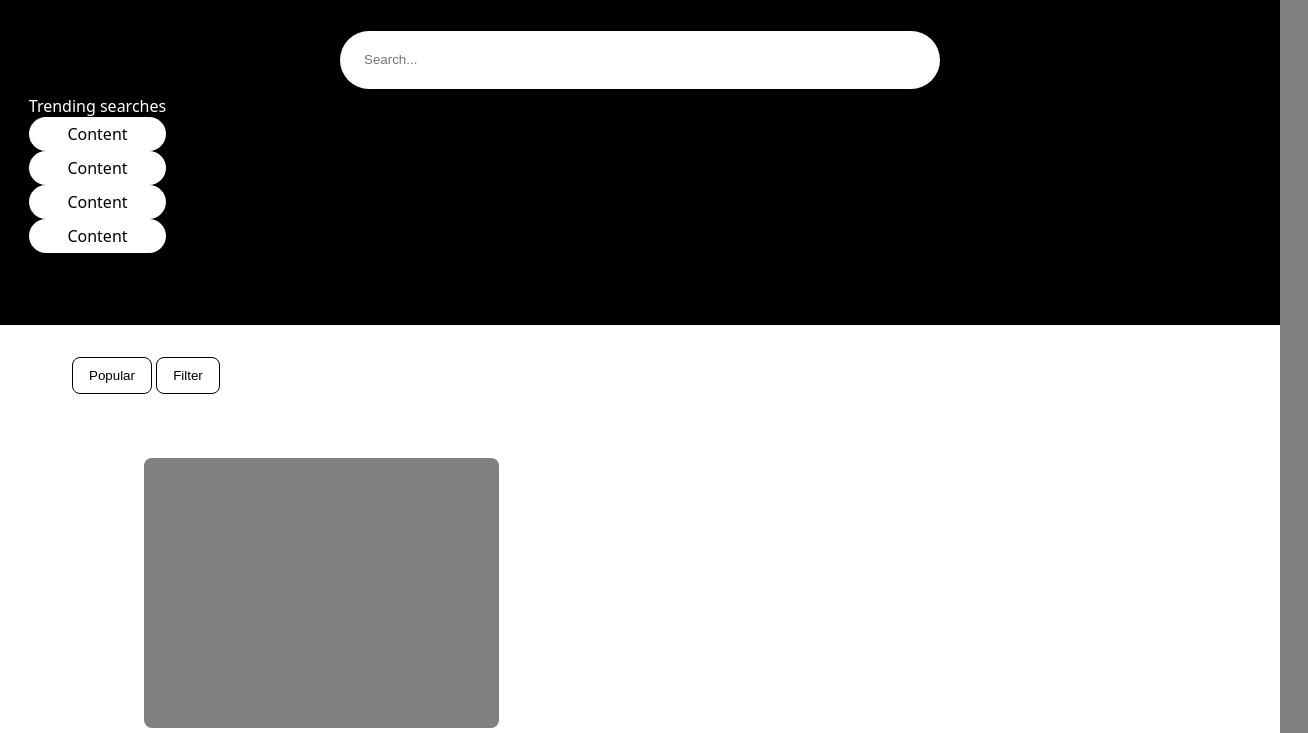
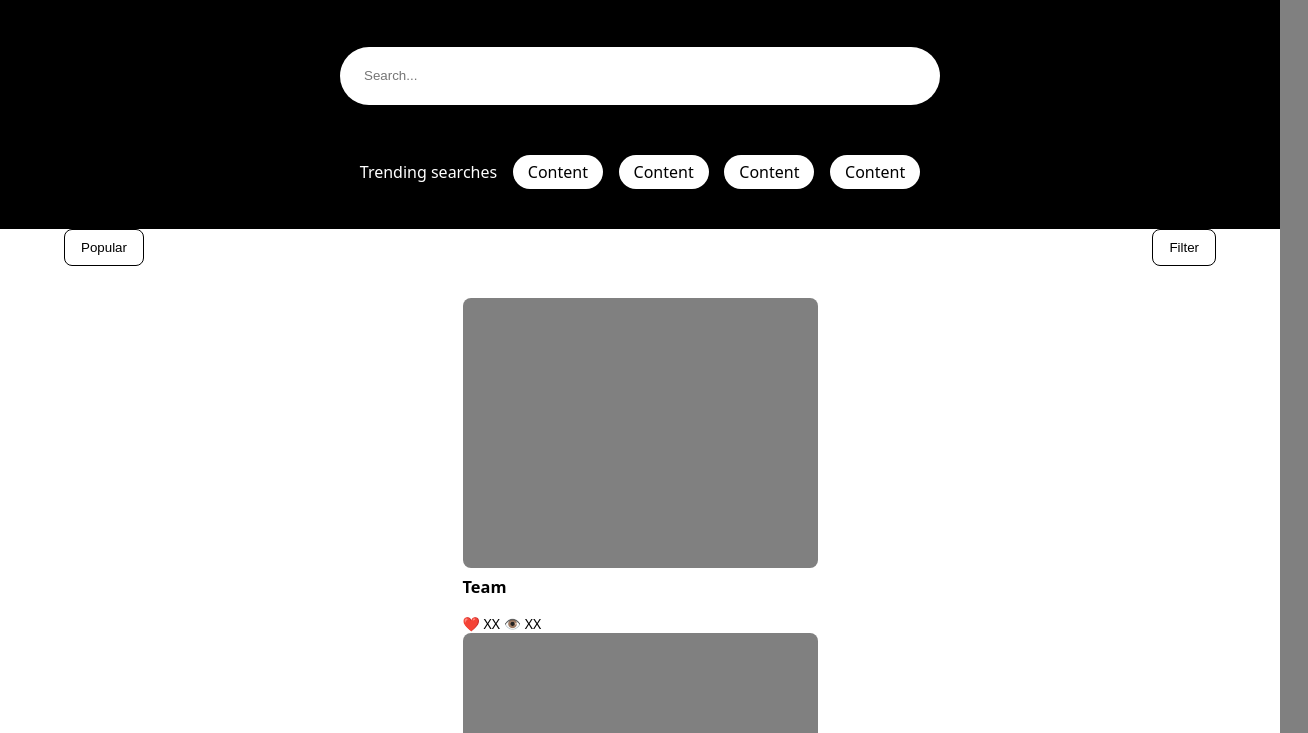
Before and after one commit to HakimAlh/flexbox-lab, a plain HTML site: page index.html in a window 1280 px wide. Shown: the part 186-919 px from the top of the page, 1308 px wide, since content can reach past the window. Drawn offline with Linux system fonts and the light colour scheme.

Commit message:
HW Update

```diff
--- a/css/style.css
+++ b/css/style.css
@@ -18,10 +18,12 @@
   }
 
   section {
-    height: 460px;
-    background-color: black;
+    /* height: 460px; */
+    padding: 40px 0;
+    background-color: rgb(0, 0, 0);
     color: white;
-    padding: 24px 72px;
+
+    /* align-items: center; */
   }
 
   h1,
@@ -77,17 +79,6 @@
     margin-top: 8px;
   }
 
-  #subnav {
-    padding: 32px 72px 0;
-    background-color: white;
-  }
-
-  #subnav button {
-    border-radius: 8px;
-    padding: 10px 16px;
-    border: 1px solid black;
-    background-color: white;
-  }
 
   #trending p {
     background-color: white;
@@ -128,14 +119,17 @@ align-items: center;
 
 .trending-parent {
   display: flex;
-  flex-direction: row;
-  padding: 5%;
-  text-align: center;
-  margin: -100px;
+  width: 100vw;
+  justify-content: center;
+  /* flex-direction: row; */
+  /* text-align: center; */
   }
-  .trending {
+  #trending {
     display: flex;
-    flex-direction: row;
+    width: 45%;
+    justify-content: space-around;
+    align-items: center;
+    /* flex-direction: row; */
   }
   .input-parent {
 display: flex;
@@ -144,16 +138,35 @@ margin: 50px;
 padding: auto;
 }
 .subnav-parent {
-  justify-content: space-around;
-  align-items: center;
+  display: flex;
+  justify-content: center;
+  width: 100vw;
+  background-color: white;
+}
+#subnav {
+  width: 90%;
+  display: flex;
+  justify-content: space-between;
+  /* padding: 32px 72px 0; */
+  background-color: rgb(255, 255, 255);
+}
+
+#subnav button {
+  border-radius: 8px;
+  padding: 10px 16px;
+  border: 1px solid black;
+  background-color: white;
 }
 .main-parent {
-  display: flex;
-justify-content: flex-start;
+  display:flex;
+  flex-direction: column;
+  align-items: center;
+  /* background-color: aqua; */
+
+  /* display: flex; */
+  /* justify-content: flex-start; */
 }
-.article-parent {
-  display: flex;
-}
+
 
 p {
   flex-direction: row;
--- a/index.html
+++ b/index.html
@@ -50,8 +50,6 @@
       </div>
     </div>
       <main class="main-parent">
-      <main>
-        <article class="card-parent">
         <article class="card">
           <div class="img-placeholder"></div>
           <div class="card-footer">
@@ -73,7 +71,7 @@
             <p>❤️ XX 👁️ XX</p>
           </div>
         </article>
-      </article>
+
         <article class="card">
           <div class="img-placeholder"></div>
           <div class="card-footer">
@@ -110,6 +108,6 @@
           </div>
         </article>
       </main>
-      </main>
+
 </body>
 </html>
```
Lines whose indentation alone changed are shown as unchanged.
